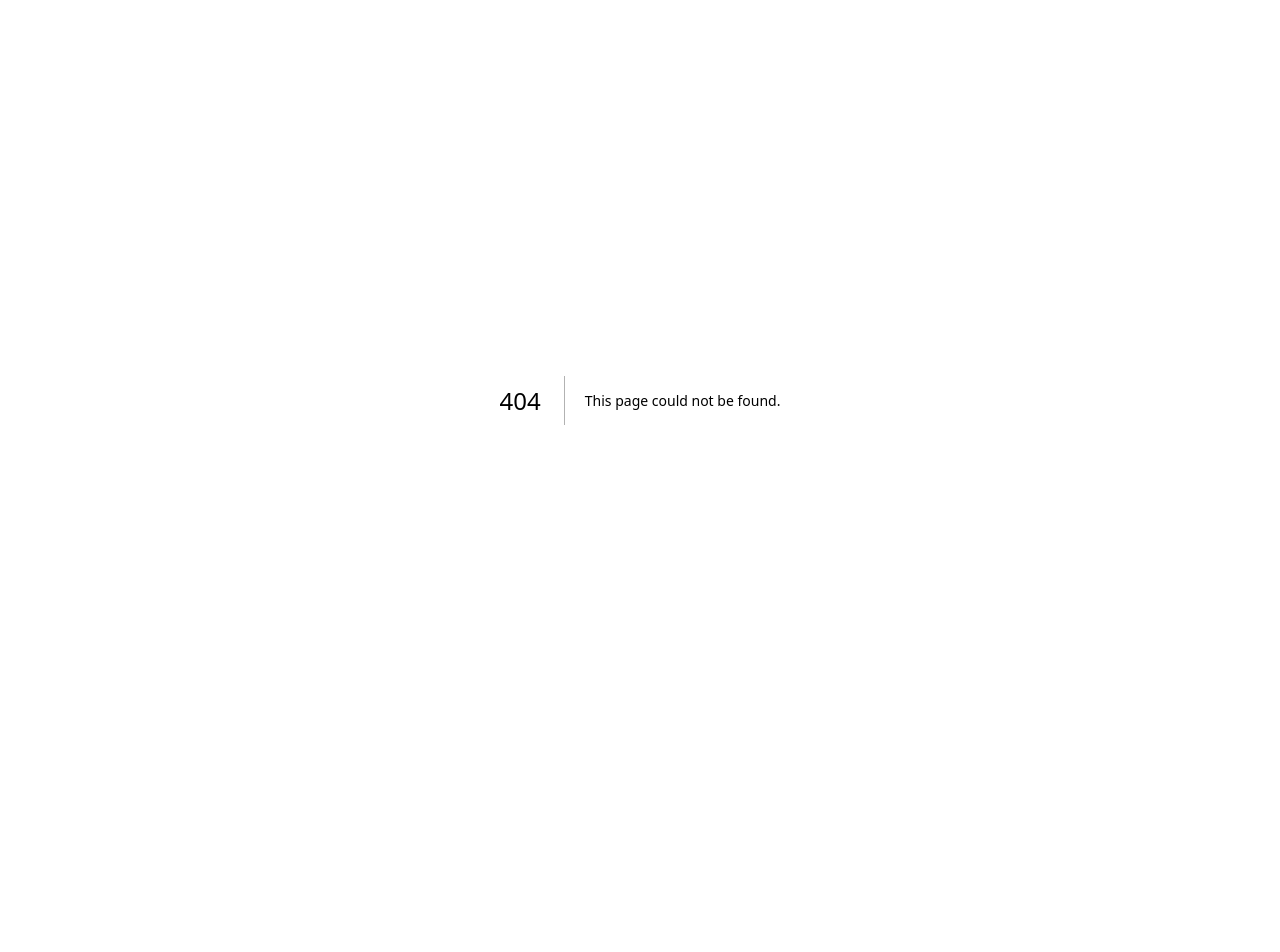
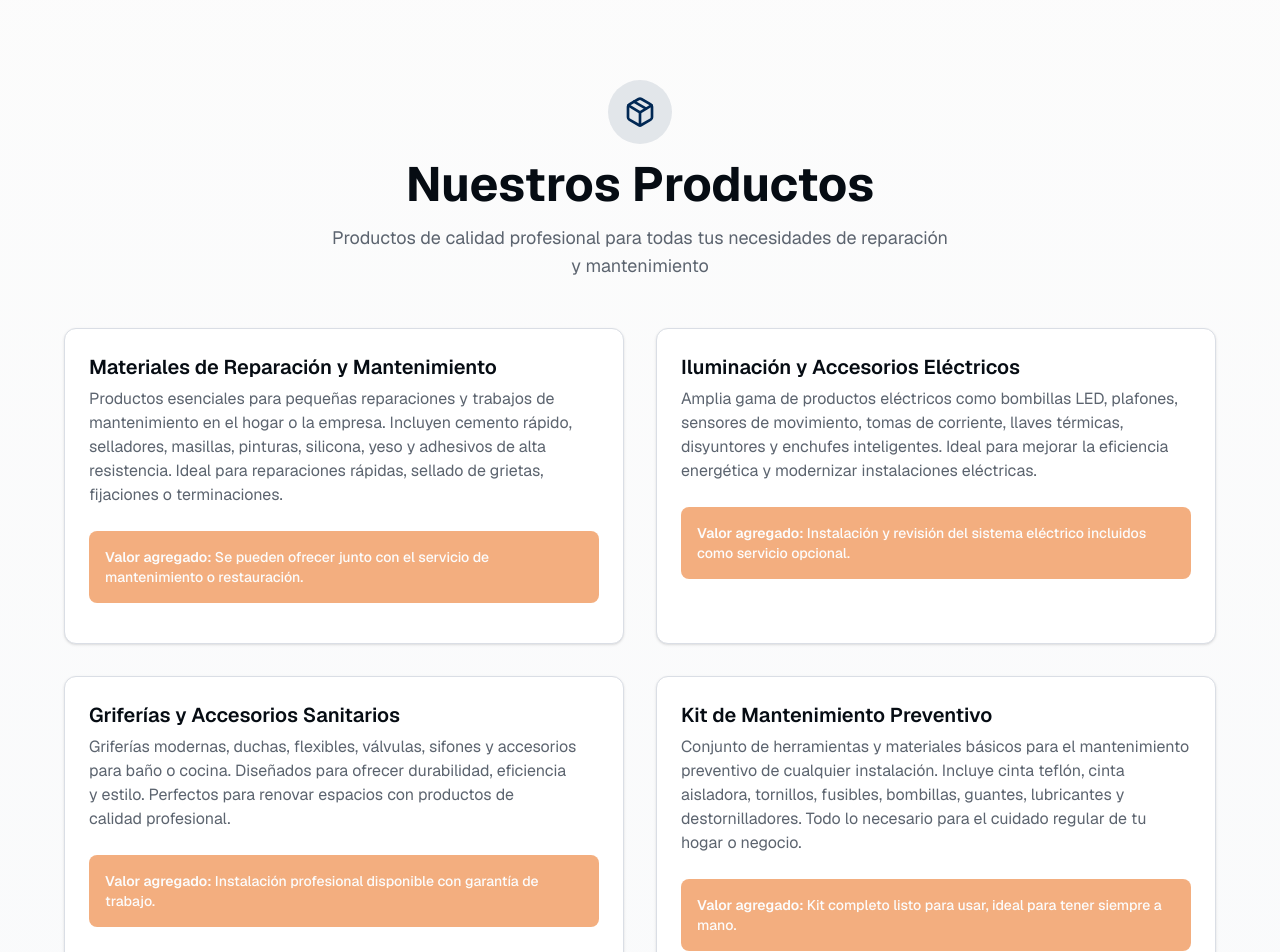
Before and after one commit to serdel1979/serv-prof, a Next.js app: page /productos in a window 1280 px wide. Before the commit this address had no page. Shown: the top 952 px of the page. Before the commit the page ends 800 px from the top, so only its background shows below. Built offline with nearby package versions, Linux system fonts and the light colour scheme.

Commit message:
agregado de productos

```diff
--- /dev/null
+++ b/app/productos/page.tsx
@@ -0,0 +1,119 @@
+"use client"
+
+import type React from "react"
+
+import { useEffect } from "react"
+import { Card, CardContent, CardDescription, CardHeader, CardTitle } from "@/components/ui/card"
+import { Package } from "lucide-react"
+
+declare global {
+  namespace JSX {
+    interface IntrinsicElements {
+      "stripe-buy-button": React.DetailedHTMLProps<
+        React.HTMLAttributes<HTMLElement> & {
+          "buy-button-id": string
+          "publishable-key": string
+        },
+        HTMLElement
+      >
+    }
+  }
+}
+
+export default function ProductosPage() {
+  useEffect(() => {
+    // Load Stripe script
+    const script = document.createElement("script")
+    script.src = "https://js.stripe.com/v3/buy-button.js"
+    script.async = true
+    document.body.appendChild(script)
+
+    return () => {
+      document.body.removeChild(script)
+    }
+  }, [])
+
+  const productos = [
+    {
+      id: 1,
+      titulo: "Materiales de Reparación y Mantenimiento",
+      descripcion:
+        "Productos esenciales para pequeñas reparaciones y trabajos de mantenimiento en el hogar o la empresa. Incluyen cemento rápido, selladores, masillas, pinturas, silicona, yeso y adhesivos de alta resistencia. Ideal para reparaciones rápidas, sellado de grietas, fijaciones o terminaciones.",
+      valorAgregado: "Se pueden ofrecer junto con el servicio de mantenimiento o restauración.",
+      buyButtonId: "buy_btn_1SFEVeI2ITUAo0A1lh6TEhPR",
+    },
+    {
+      id: 2,
+      titulo: "Iluminación y Accesorios Eléctricos",
+      descripcion:
+        "Amplia gama de productos eléctricos como bombillas LED, plafones, sensores de movimiento, tomas de corriente, llaves térmicas, disyuntores y enchufes inteligentes. Ideal para mejorar la eficiencia energética y modernizar instalaciones eléctricas.",
+      valorAgregado: "Instalación y revisión del sistema eléctrico incluidos como servicio opcional.",
+      buyButtonId: "buy_btn_1SFEWaI2ITUAo0A1YEYhb3Qw",
+    },
+    {
+      id: 3,
+      titulo: "Griferías y Accesorios Sanitarios",
+      descripcion:
+        "Griferías modernas, duchas, flexibles, válvulas, sifones y accesorios para baño o cocina. Diseñados para ofrecer durabilidad, eficiencia y estilo. Perfectos para renovar espacios con productos de calidad profesional.",
+      valorAgregado: "Instalación profesional disponible con garantía de trabajo.",
+      buyButtonId: "buy_btn_1SFEXPI2ITUAo0A1dLMXlM3z",
+    },
+    {
+      id: 4,
+      titulo: "Kit de Mantenimiento Preventivo",
+      descripcion:
+        "Conjunto de herramientas y materiales básicos para el mantenimiento preventivo de cualquier instalación. Incluye cinta teflón, cinta aisladora, tornillos, fusibles, bombillas, guantes, lubricantes y destornilladores. Todo lo necesario para el cuidado regular de tu hogar o negocio.",
+      valorAgregado: "Kit completo listo para usar, ideal para tener siempre a mano.",
+      buyButtonId: "buy_btn_1SFE76I2ITUAo0A1bbYpoyFH",
+    },
+  ]
+
+  const publishableKey =
+    "pk_test_51SEZ0CI2ITUAo0A1usw15Cqp2YYZda9lGbU8wDDl2n7XFtMCz2xWLiyyc3R1VGhrcdUPrd181M9894jmaOANdpBH00hH26ef6e"
+
+  return (
+    <div className="min-h-screen bg-gradient-to-b from-background to-muted/20">
+      <div className="container py-12 md:py-20">
+        <div className="text-center mb-12">
+          <div className="inline-flex items-center justify-center w-16 h-16 rounded-full bg-primary/10 mb-4">
+            <Package className="w-8 h-8 text-primary" />
+          </div>
+          <h1 className="text-4xl md:text-5xl font-bold mb-4 text-balance">Nuestros Productos</h1>
+          <p className="text-lg text-muted-foreground max-w-2xl mx-auto text-pretty">
+            Productos de calidad profesional para todas tus necesidades de reparación y mantenimiento
+          </p>
+        </div>
+
+        <div className="grid md:grid-cols-2 gap-8 max-w-6xl mx-auto">
+          {productos.map((producto) => (
+            <Card key={producto.id} className="flex flex-col hover:shadow-lg transition-shadow">
+              <CardHeader>
+                <CardTitle className="text-xl text-balance">{producto.titulo}</CardTitle>
+                <CardDescription className="text-base text-pretty">{producto.descripcion}</CardDescription>
+              </CardHeader>
+              <CardContent className="flex-1 flex flex-col justify-between gap-4">
+                <div className="bg-accent/50 p-4 rounded-lg">
+                  <p className="text-sm font-medium text-accent-foreground">
+                    <span className="font-semibold">Valor agregado:</span> {producto.valorAgregado}
+                  </p>
+                </div>
+                <div className="flex justify-center">
+                  <stripe-buy-button buy-button-id={producto.buyButtonId} publishable-key={publishableKey} />
+                </div>
+              </CardContent>
+            </Card>
+          ))}
+        </div>
+
+        <div className="mt-12 text-center">
+          <div className="inline-block bg-amber-50 border border-amber-200 rounded-lg p-4 max-w-2xl">
+            <p className="text-sm text-amber-800">
+              <span className="font-semibold">Modo de prueba activo:</span> Estos botones de pago están en modo de
+              prueba. No se realizarán cargos reales.
+            </p>
+          </div>
+        </div>
+      </div>
+    </div>
+  )
+}
--- a/components/header.tsx
+++ b/components/header.tsx
@@ -29,6 +29,9 @@ export function Header() {
         <nav className="hidden md:flex items-center gap-6">
           <Link href="/servicios" className="text-sm font-medium hover:text-primary transition-colors">
             Servicios
+          </Link>
+          <Link href="/productos" className="text-sm font-medium hover:text-primary transition-colors">
+            Productos
           </Link>
           <Link href="/sobre-nosotros" className="text-sm font-medium hover:text-primary transition-colors">
             Sobre Nosotros
@@ -69,6 +72,13 @@ export function Header() {
               Servicios
             </Link>
             <Link
+              href="/productos"
+              className="text-sm font-medium hover:text-primary transition-colors py-2"
+              onClick={handleLinkClick}
+            >
+              Productos
+            </Link>
+            <Link
               href="/sobre-nosotros"
               className="text-sm font-medium hover:text-primary transition-colors py-2"
               onClick={handleLinkClick}
--- a/next.config.mjs
+++ b/next.config.mjs
@@ -1,6 +1,7 @@
 /** @type {import('next').NextConfig} */
 const nextConfig = {
   output: 'export',
+  trailingSlash: true,
   eslint: {
     ignoreDuringBuilds: true,
   },
```
Also changed, not shown: 1 other file (tests, documents, lock files or other folders). Lines whose indentation alone changed are shown as unchanged.
